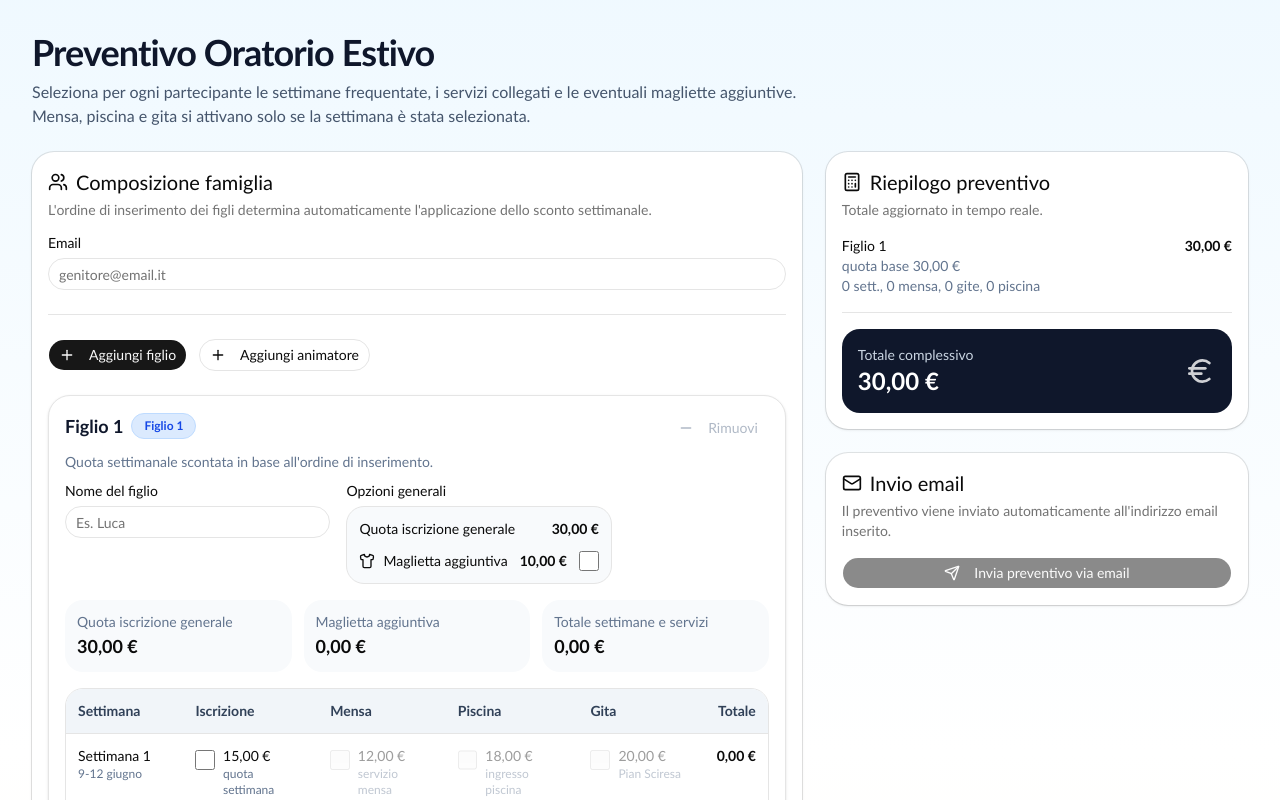
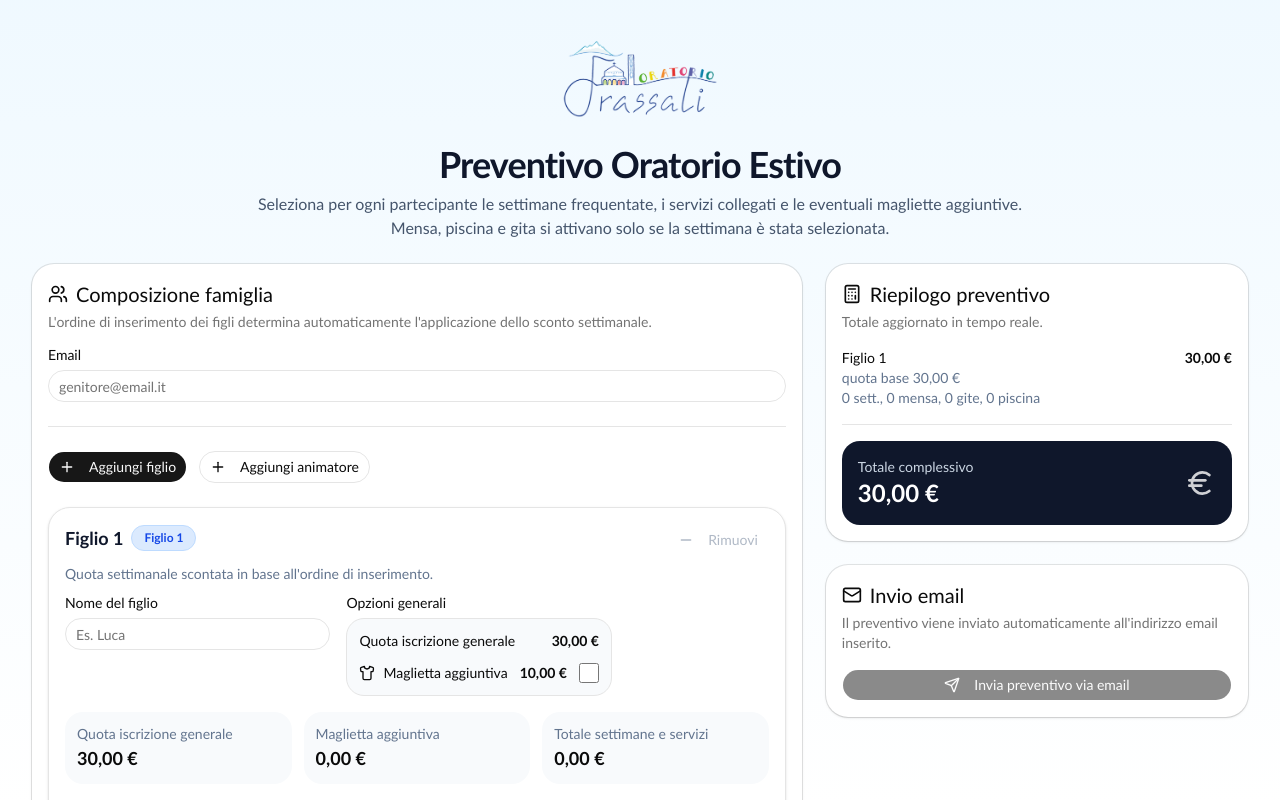
Before and after one commit to oratoriofrassati-sketch/preventivo-oratorio, a Next.js app: page / in a window 1280 px wide. Shown: the top 800 px of the page. Built offline with nearby package versions, Linux system fonts and the light colour scheme.

Commit message:
aggiunto logo in testata

```diff
--- a/app/page.tsx
+++ b/app/page.tsx
@@ -372,13 +372,25 @@ export default function App() {
   return (
     <div className="min-h-screen bg-gradient-to-b from-sky-50 via-white to-orange-50 p-4 text-slate-900 md:p-8" style={{ fontFamily: '"Trebuchet MS", "Avenir Next", "Segoe UI", sans-serif' }}>
       <div className="mx-auto max-w-7xl space-y-6">
-        <div className="space-y-2">
-          <h1 className="text-3xl font-extrabold tracking-tight md:text-4xl">Preventivo Oratorio Estivo</h1>
-          <p className="max-w-3xl text-sm text-slate-600 md:text-base">
-            Seleziona per ogni partecipante le settimane frequentate, i servizi collegati e le eventuali magliette aggiuntive.
-            Mensa, piscina e gita si attivano solo se la settimana è stata selezionata.
-          </p>
-        </div>
+<div className="space-y-4 text-center">
+  <div className="flex justify-center">
+    <img
+      src="/logo-oratorio.png"
+      alt="Logo Oratorio"
+      className="h-20 w-auto object-contain md:h-24"
+    />
+  </div>
+
+  <div className="space-y-2">
+    <h1 className="text-3xl font-extrabold tracking-tight md:text-4xl">
+      Preventivo Oratorio Estivo
+    </h1>
+    <p className="mx-auto max-w-3xl text-sm text-slate-600 md:text-base">
+      Seleziona per ogni partecipante le settimane frequentate, i servizi collegati e le eventuali magliette aggiuntive.
+      Mensa, piscina e gita si attivano solo se la settimana è stata selezionata.
+    </p>
+  </div>
+</div>
 
         <div className="grid gap-6 lg:grid-cols-[1.55fr_0.85fr]">
           <Card className="rounded-3xl border-white/60 shadow-sm">
```
Also changed, not shown: public/logo-oratorio.png (renamed from public/logo.png).
